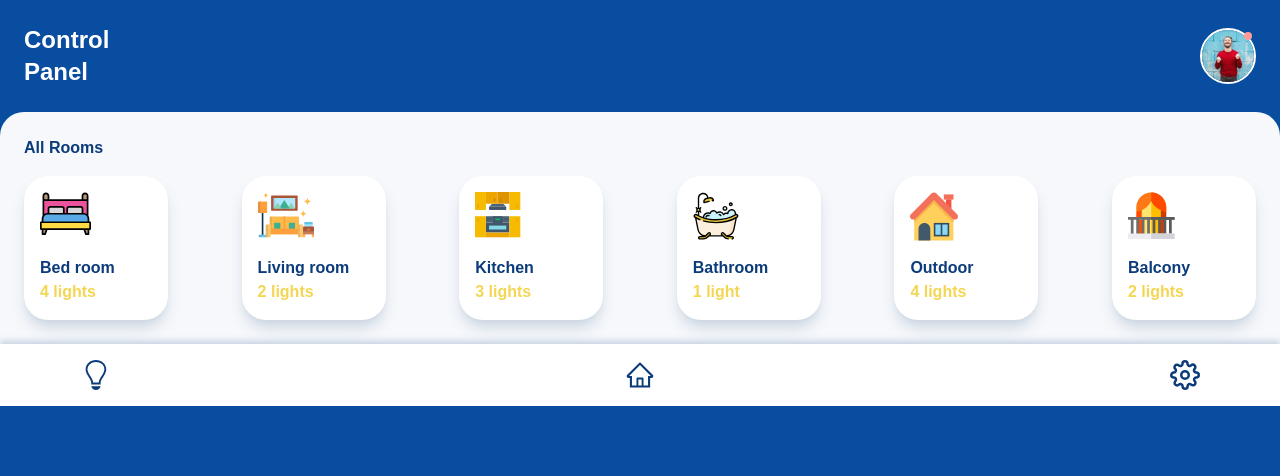
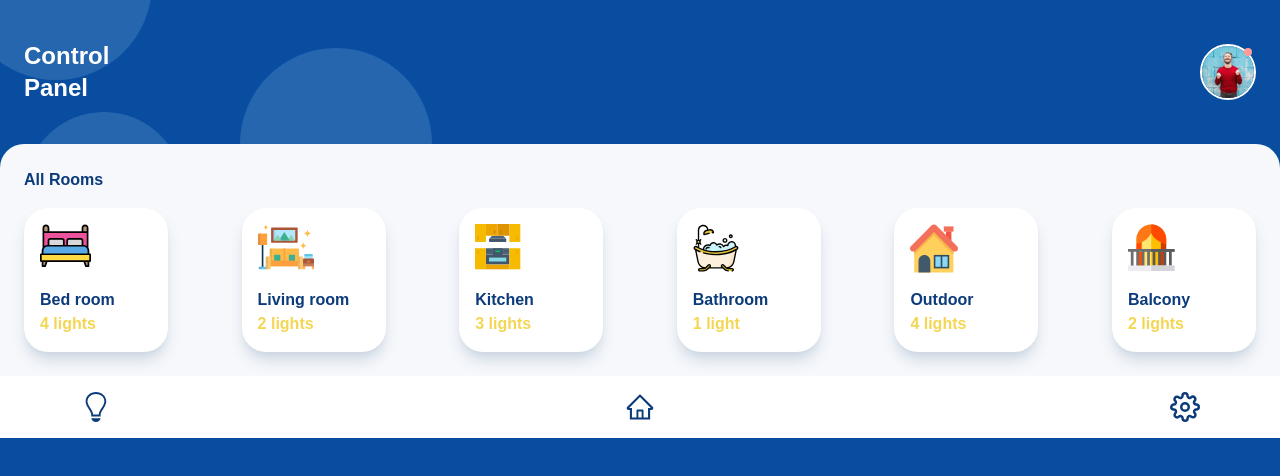
Before and after one commit to MagnusThiemer/react-smartlight, a React (Create React App) app: page / in a window 1280 px wide. Shown: the top 476 px of the page. Built offline with nearby package versions, Linux system fonts and the light colour scheme.

Commit message:
Add bubbles background and animation

```diff
--- /dev/null
+++ b/src/components/BackgroundBubbles.js
@@ -0,0 +1,46 @@
+import { motion } from 'framer-motion'
+
+const BackgroundBubbles = (props) => {
+    const bubblesAnimationSettings = {
+        hidden: {
+            rotate: 0,
+        },
+        visible: {
+            rotate: 90,
+            x: '60vw',
+                transition: {
+                ease: 'easeIn',
+                duration: 0.5
+            }
+        }
+    }
+    const bubblesAnimationHome = {
+        hidden: {
+            rotate: 90,
+            x: '60vw'
+        },
+        visible: {
+            rotate: 0,
+            x: 0,
+            transition: {
+                ease: 'easeIn',
+                duration: 0.5
+            }
+
+        }
+    }
+
+    return (
+    <motion.div
+        className="absolute"
+        variants={props.variants == 'bubblesAnimationSettings' ? bubblesAnimationSettings : bubblesAnimationHome}
+        initial='hidden'
+        animate='visible'
+    >
+        <div className="absolute h-48 w-48 rounded-full bg-setting-blue z-0 opacity-20 -top-28 -left-10"></div>
+        <div className="absolute h-48 w-48 rounded-full bg-setting-blue z-0 opacity-20 top-12 left-60"></div>
+        <div className="absolute h-40 w-40 rounded-full bg-setting-blue z-0 opacity-20 top-28 left-6"></div>
+    </motion.div> );
+}
+
+export default BackgroundBubbles;
--- a/src/components/HeaderHome.js
+++ b/src/components/HeaderHome.js
@@ -1,14 +1,18 @@
+import BackgroundBubbles from './BackgroundBubbles';
 import H1 from './H1'
 import ProfileImage from './ProfileImage';
 
 const HeaderHome = () => {
     return (
-        <header className='bg-primary w-screen'>
-            <div className="flex justify-between items-center p-6 max-w-full">
+        <>
+        <header className='bg-primary w-screen relative'>
+            <BackgroundBubbles />
+            <div className="flex justify-between items-center px-6 py-10 max-w-full z-10 relative">
                 <H1 input='Control Panel' className='text-white text-2xl font-bold w-10'/>
                 <ProfileImage />
             </div>
         </header>
+        </>
      );
 }
 
--- a/src/components/HeaderSettings.js
+++ b/src/components/HeaderSettings.js
@@ -5,13 +5,15 @@ import H1 from './H1'
 import H3 from './H3'
 import Lamp from './Lamp';
 import LightsScrollMenu from './LightsScrollMenu';
+import BackgroundBubbles from './BackgroundBubbles';
 const HeaderSettings = (props) => {
     let { room } = useParams()
     const roomData = JSON.parse(localStorage.getItem(room))
 
     return (
-        <header className='bg-primary w-screen'>
-            <div className="flex justify-between items-start px-6 pb-6 max-w-full">
+        <header className='bg-primary w-screen relative'>
+            <BackgroundBubbles variants='bubblesAnimationSettings'/>
+            <div className="flex justify-between items-start px-6 pb-6 max-w-full relative z-10">
                 <Link to='/' className='flex items-center flex-wrap mt-6'>
                     <MdOutlineArrowBackIos className='text-white text-2xl font-bold w-10' />
                     <H1 input={`${room.replace('-', ' ')}`} className='text-white text-2xl font-bold w-10'/>
--- a/src/components/LightsScrollMenu.js
+++ b/src/components/LightsScrollMenu.js
@@ -16,7 +16,7 @@ const LightsScrollMenu = ({array}) => {
           transition: {
             type: 'spring',
             stiffness: 50,
-            delay: 0.5
+            delay: 0.7
           }
         },
       }
--- a/src/templates/RoomsNavigation.js
+++ b/src/templates/RoomsNavigation.js
@@ -2,7 +2,7 @@ import P from '../components/P'
 import RoomCard from './RoomCard';
 const RoomsNavigation = (props) => {
     return (
-        <div className="bg-background-offwhite p-6 rounded-t-3xl">
+        <div className="bg-background-offwhite p-6 rounded-t-3xl relative z-10">
             <P className='text-text-dark font-bold mb-4' input='All Rooms'/>
             <div className="flex flex-wrap gap-6 justify-between">
             {props.data.data.map((room) => (
```
